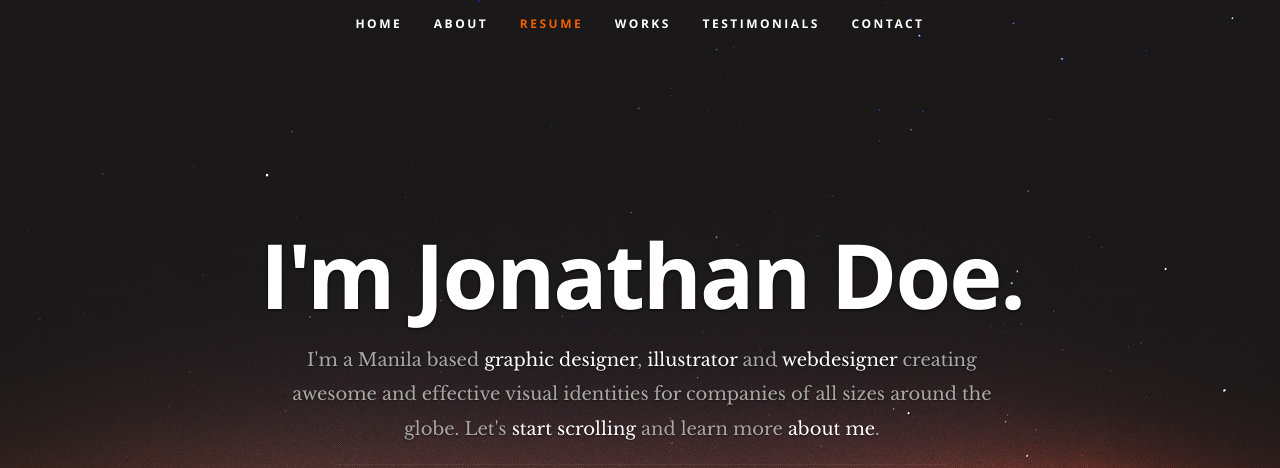
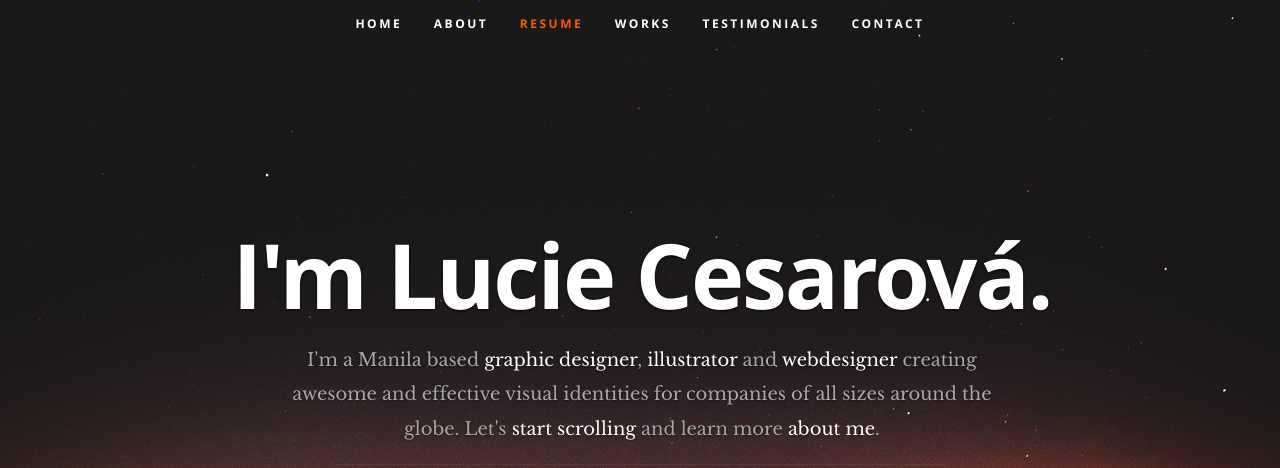
Before and after one commit to cesarova/withaniaweb, a plain HTML site: page index.html in a window 1280 px wide. Shown: the top 468 px of the page. Drawn offline with nearby package versions, Linux system fonts and the light colour scheme.

Commit message:
Změněno jméno

```diff
--- a/index.html
+++ b/index.html
@@ -56,7 +56,7 @@
 
       <div class="row banner">
          <div class="banner-text">
-            <h1 class="responsive-headline">I'm Jonathan Doe.</h1>
+            <h1 class="responsive-headline">I'm Lucie Cesarová.</h1>
             <h3>I'm a Manila based <span>graphic designer</span>, <span>illustrator</span> and <span>webdesigner</span> creating awesome and
             effective visual identities for companies of all sizes around the globe. Let's <a class="smoothscroll" href="#about">start scrolling</a>
             and learn more <a class="smoothscroll" href="#about">about me</a>.</h3>
```
